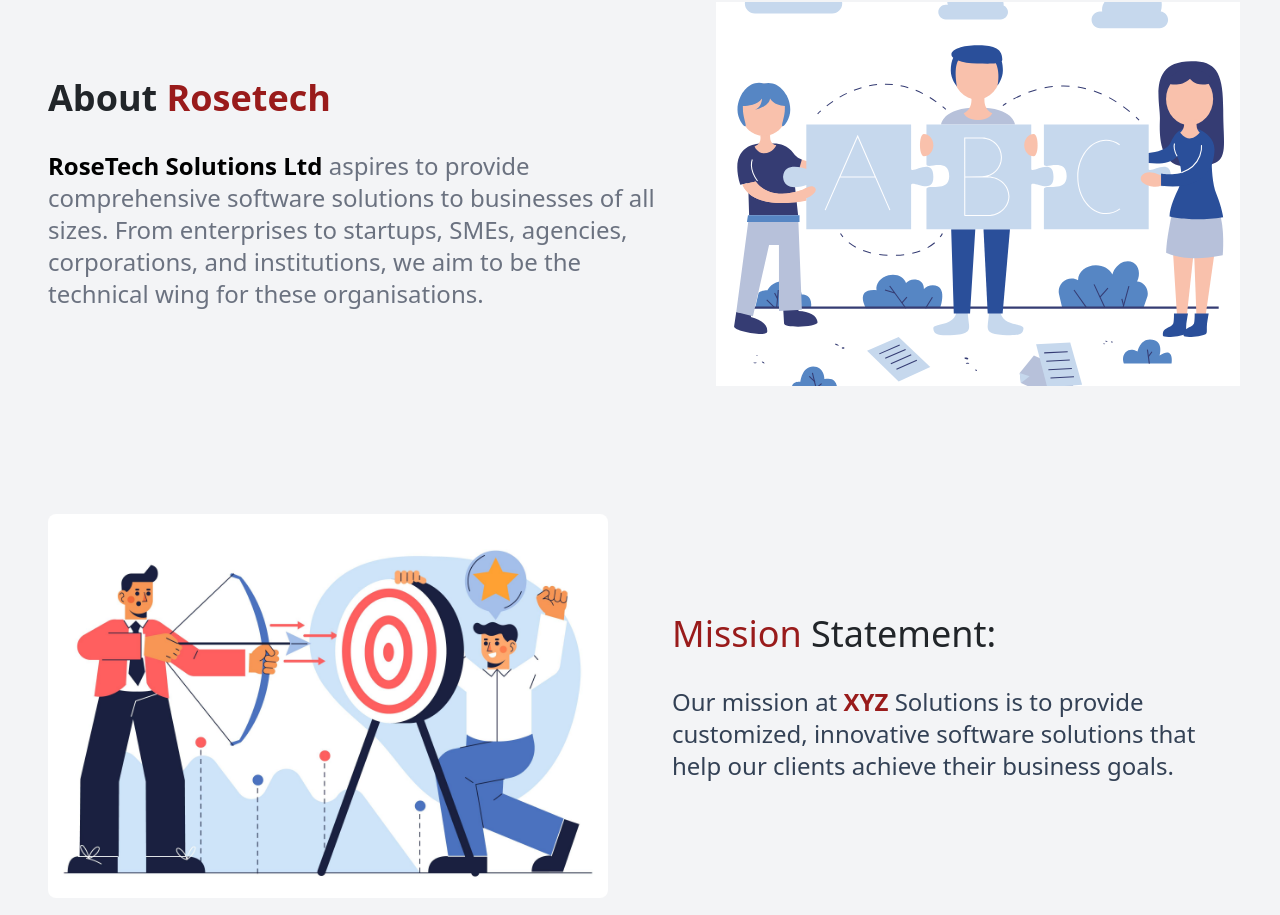
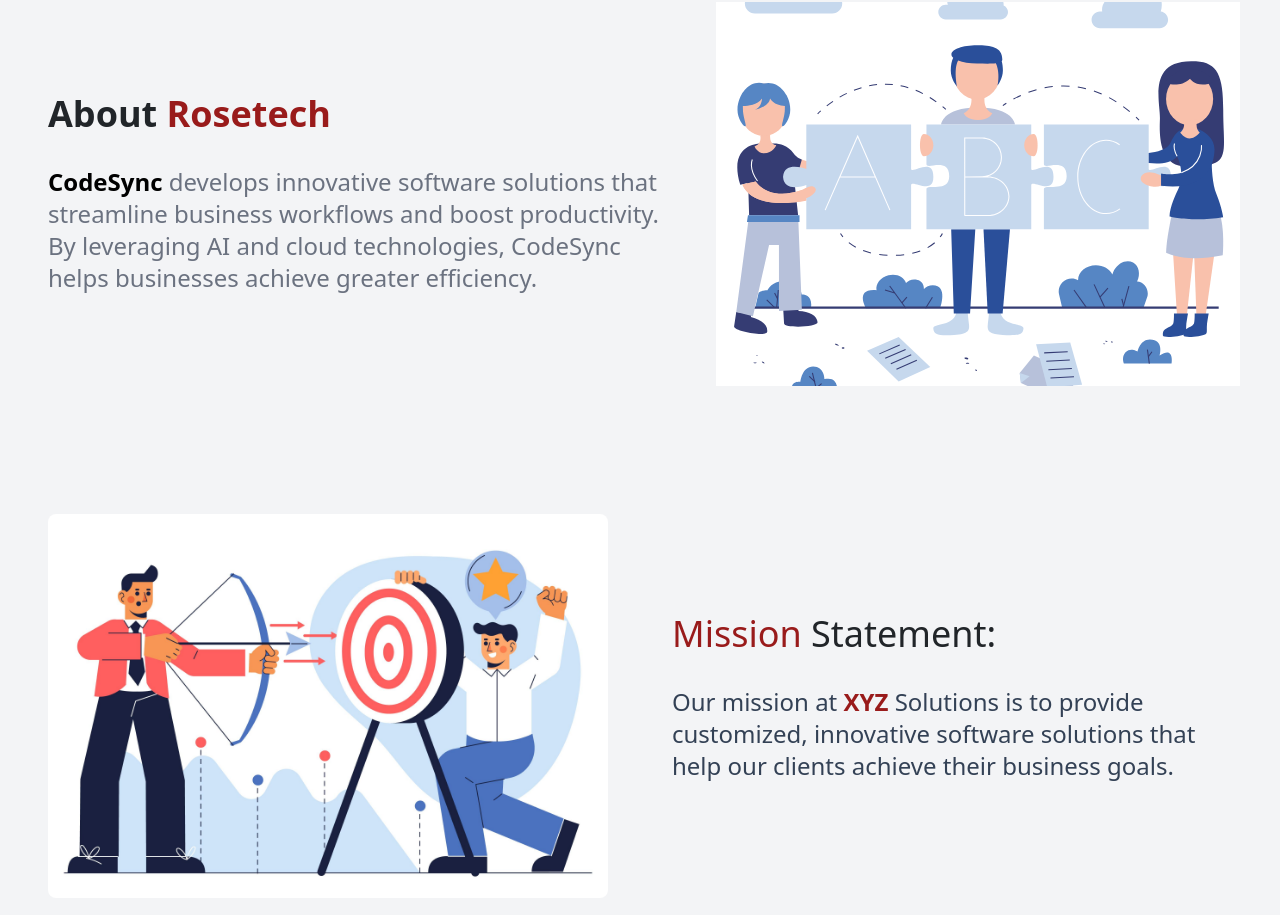
Before and after one commit to Chy-Zaber-Bin-Zahid/CodeSync5, a Next.js app: page / in a window 1280 px wide. Shown: the part 886-1801 px from the top of the page. Built offline with nearby package versions, Linux system fonts and the light colour scheme; no server answers.

Commit message:
fixed vercel theme error. Theme removed

```diff
--- a/components/ThemeToggle.tsx
+++ /dev/null
@@ -1,40 +0,0 @@
-"use client";
-
-import * as React from "react";
-import { Moon, Sun } from "lucide-react";
-import { useTheme } from "next-themes";
-
-import { Button } from "@/components/ui/button";
-import {
-  DropdownMenu,
-  DropdownMenuContent,
-  DropdownMenuItem,
-  DropdownMenuTrigger,
-} from "@/components/ui/dropdown-menu";
-
-export function ModeToggle() {
-  const { setTheme } = useTheme();
-
-  return (
-    <DropdownMenu>
-      <DropdownMenuTrigger asChild>
-        <Button variant="outline" size="icon">
-          <Sun className="h-[1.2rem] w-[1.2rem] rotate-0 scale-100 transition-all dark:-rotate-90 dark:scale-0" />
-          <Moon className="absolute h-[1.2rem] w-[1.2rem] rotate-90 scale-0 transition-all dark:rotate-0 dark:scale-100" />
-          <span className="sr-only">Toggle theme</span>
-        </Button>
-      </DropdownMenuTrigger>
-      <DropdownMenuContent align="end">
-        <DropdownMenuItem onClick={() => setTheme("light")}>
-          Light
-        </DropdownMenuItem>
-        <DropdownMenuItem onClick={() => setTheme("dark")}>
-          Dark
-        </DropdownMenuItem>
-        <DropdownMenuItem onClick={() => setTheme("system")}>
-          System
-        </DropdownMenuItem>
-      </DropdownMenuContent>
-    </DropdownMenu>
-  );
-}
--- a/components/home/AboutUs.tsx
+++ b/components/home/AboutUs.tsx
@@ -40,13 +40,10 @@ function AboutUs() {
             </h1>
             <div className="flex flex-col gap-3 justify-center items-start w-full">
               <p className="text-gray-500 m-0 text-lg lg:text-2xl">
-                <span className="text-black font-bold">
-                  RoseTech Solutions Ltd
-                </span>{" "}
-                aspires to provide comprehensive software solutions to
-                businesses of all sizes. From enterprises to startups, SMEs,
-                agencies, corporations, and institutions, we aim to be the
-                technical wing for these organisations.
+                <span className="text-black font-bold">CodeSync</span> develops
+                innovative software solutions that streamline business workflows
+                and boost productivity. By leveraging AI and cloud technologies,
+                CodeSync helps businesses achieve greater efficiency.
               </p>
             </div>
           </div>
--- a/components/theme-provider.tsx
+++ /dev/null
@@ -1,9 +0,0 @@
-"use client";
-
-import * as React from "react";
-import { ThemeProvider as NextThemesProvider } from "next-themes";
-import { type ThemeProviderProps } from "next-themes/dist/types";
-
-export function ThemeProvider({ children, ...props }: ThemeProviderProps) {
-  return <NextThemesProvider {...props}>{children}</NextThemesProvider>;
-}
```
